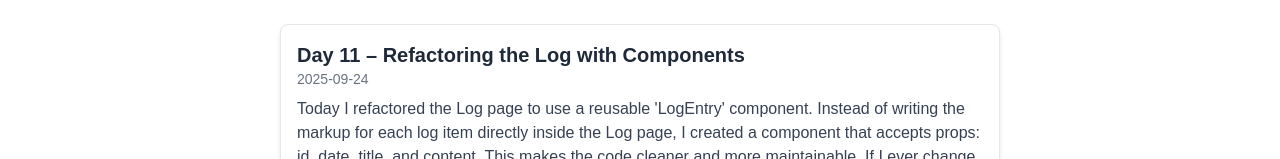
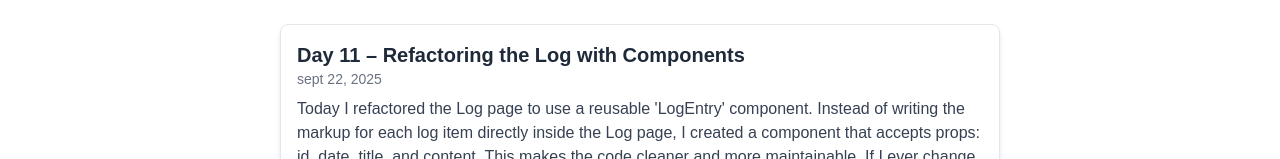
Before and after one commit to Mostafa-El-Masry/gaia, a Next.js app: page /log in a window 1280 px wide. Shown: the part 124-283 px from the top of the page. Built offline with nearby package versions, Linux system fonts and the light colour scheme.

Commit message:
log update

```diff
--- a/data/logData.ts
+++ b/data/logData.ts
@@ -10,7 +10,7 @@ export type LogEntry = {
 export const logData: LogEntry[] = [
   {
     id: 11,
-    date: "2025-09-24",
+    date: "sept 22, 2025",
     title: "Day 11 – Refactoring the Log with Components",
     content:
       "Today I refactored the Log page to use a reusable 'LogEntry' component. Instead of writing the markup for each log item directly inside the Log page, I created a component that accepts props: id, date, title, and content. This makes the code cleaner and more maintainable. If I ever change the layout of a log entry (for example, how the date looks), I only need to update it once inside the LogEntry component instead of updating every entry manually. I also practiced passing props and destructuring them inside the component. This improved my understanding of how data flows between components in React/Next.js."
```
